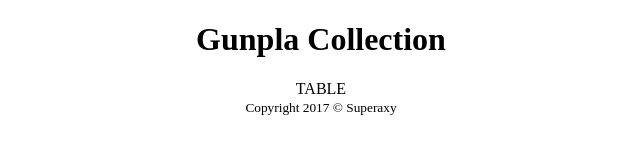
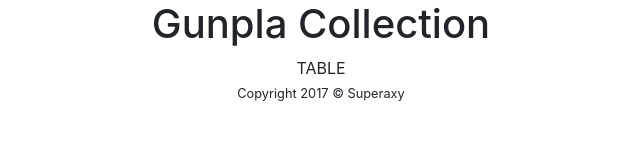
Before and after one commit to marulam07/gunpla-collection, a website: page frontend/index.html in a window 1280 px wide. Shown: the whole page, without its empty margins (319-959 px from the left). Drawn offline with nearby package versions, Linux system fonts and the light colour scheme.

Commit message:
Source Bootstrap to frontend

```diff
--- a/frontend/index.html
+++ b/frontend/index.html
@@ -6,6 +6,8 @@
   <meta name="viewport" content="width=device-width, initial-scale=1.0">
   <meta http-equiv="X-UA-Compatible" content="ie=edge">
   <title>Gunpla Collection</title>
+  <link rel="stylesheet" href="node_modules/bootstrap/dist/css/bootstrap.min.css">
+  <link rel="stylesheet" href="node_modules/bootstrap/dist/css/bootstrap-grid.min.css">
   <link rel="stylesheet" href="index.css">
 </head>
 
```
